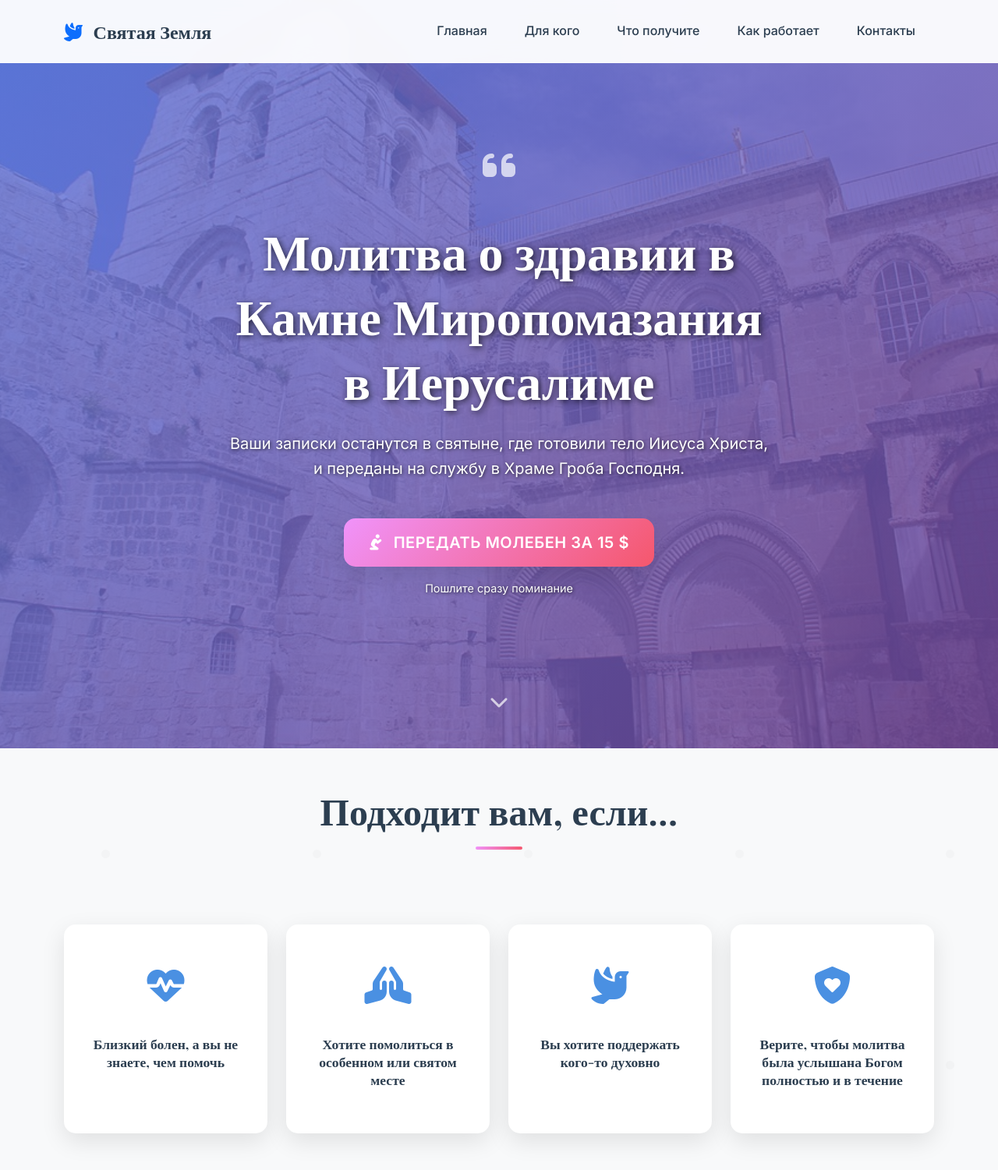
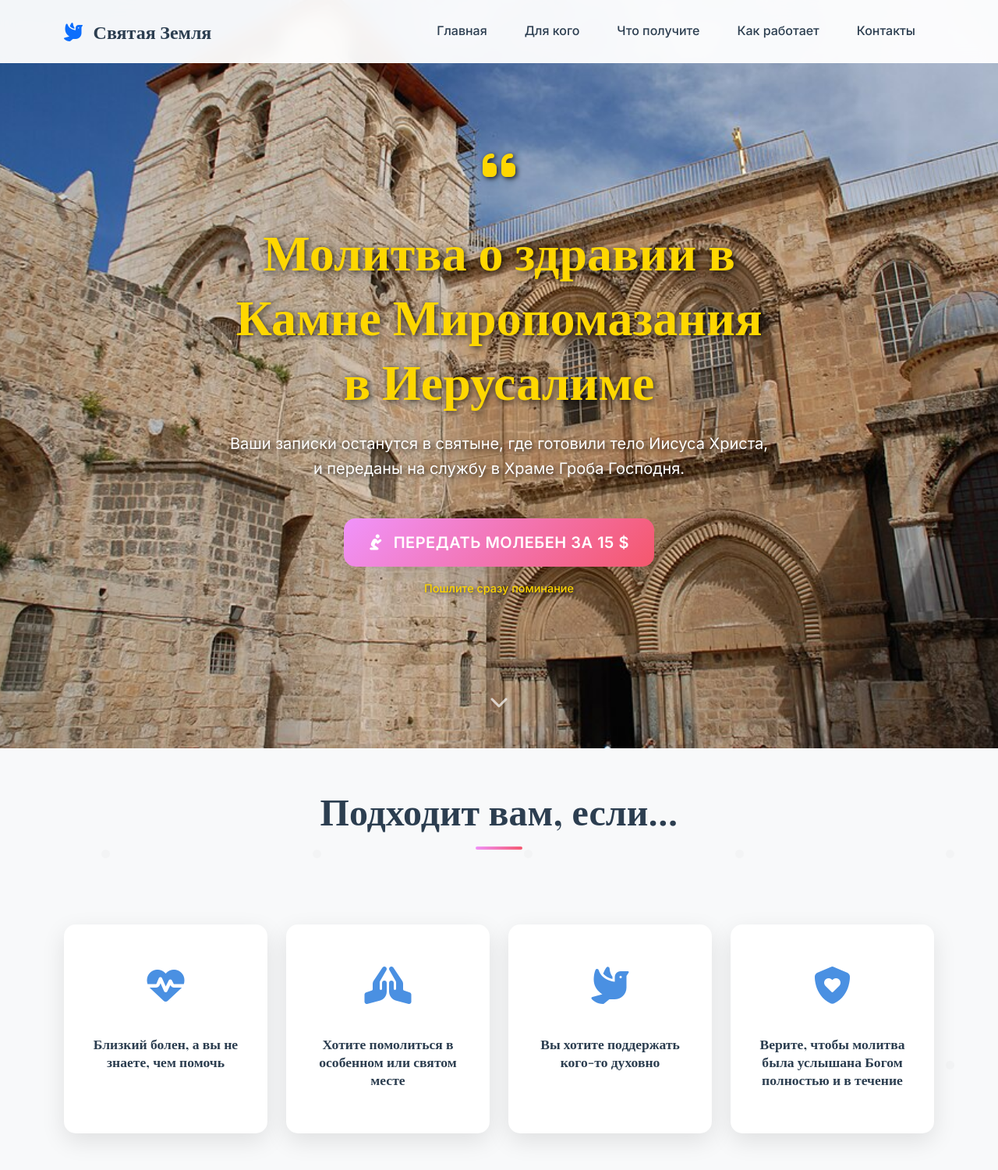
Before and after one commit to SaintSerd/LandingCraft-1, a Flask app: page / in a window 1280 px wide. Shown: the top 1501 px of the page at 78% size. Run offline with Flask 3, Linux system fonts and the light colour scheme.

Commit message:
Enhance the landing page appearance with brighter colors and stronger shadows
Removes translucent purple background, changes text color to gold (#FFD700), and adjusts text shadows in `static/css/style.css`.

Replit-Commit-Author: Agent
Replit-Commit-Session-Id: a35b1465-f3ef-4cd3-8389-5634677c3765
Replit-Commit-Screenshot-Url: https://storage.googleapis.com/screenshot-production-us-central1/4d5e73ac-d877-4d19-b208-cbb0903a08e0/241ce6bf-ceac-4d8e-9c3d-a5cf7591808b.jpg

```diff
--- a/static/css/style.css
+++ b/static/css/style.css
@@ -91,8 +91,7 @@ html {
     left: 0;
     width: 100%;
     height: 100%;
-    background: linear-gradient(135deg, rgba(102, 126, 234, 0.8) 0%, rgba(118, 75, 162, 0.8) 100%),
-                url('/static/images/church-holy-sepulchre.jpg') no-repeat center;
+    background: url('/static/images/church-holy-sepulchre.jpg') no-repeat center;
     background-size: cover;
     background-position: center;
     opacity: 1;
@@ -108,7 +107,8 @@ html {
 
 .quote-icon {
     font-size: 3rem;
-    opacity: 0.7;
+    color: #FFD700;
+    text-shadow: 2px 2px 6px rgba(0, 0, 0, 0.8);
     animation: float 3s ease-in-out infinite;
 }
 
@@ -116,8 +116,8 @@ html {
     font-size: clamp(2.5rem, 5vw, 4rem);
     font-weight: 700;
     margin-bottom: 1.5rem;
-    color: var(--white);
-    text-shadow: 2px 2px 8px rgba(0, 0, 0, 0.7);
+    color: #FFD700;
+    text-shadow: 2px 2px 8px rgba(0, 0, 0, 0.8);
     text-align: center;
 }
 
@@ -127,15 +127,16 @@ html {
     max-width: 700px;
     margin: 0 auto 2rem;
     line-height: 1.6;
-    text-shadow: 1px 1px 4px rgba(0, 0, 0, 0.7);
+    text-shadow: 2px 2px 6px rgba(0, 0, 0, 0.8);
     text-align: center;
 }
 
 .hero-note {
-    color: var(--white);
+    color: #FFD700;
     font-size: 0.9rem;
-    text-shadow: 1px 1px 4px rgba(0, 0, 0, 0.7);
+    text-shadow: 2px 2px 6px rgba(0, 0, 0, 0.8);
     text-align: center;
+    font-weight: 500;
 }
 
 .scroll-indicator {
```
Also changed, not shown: attached_assets/targeted_element_1750855722695.png (added).
